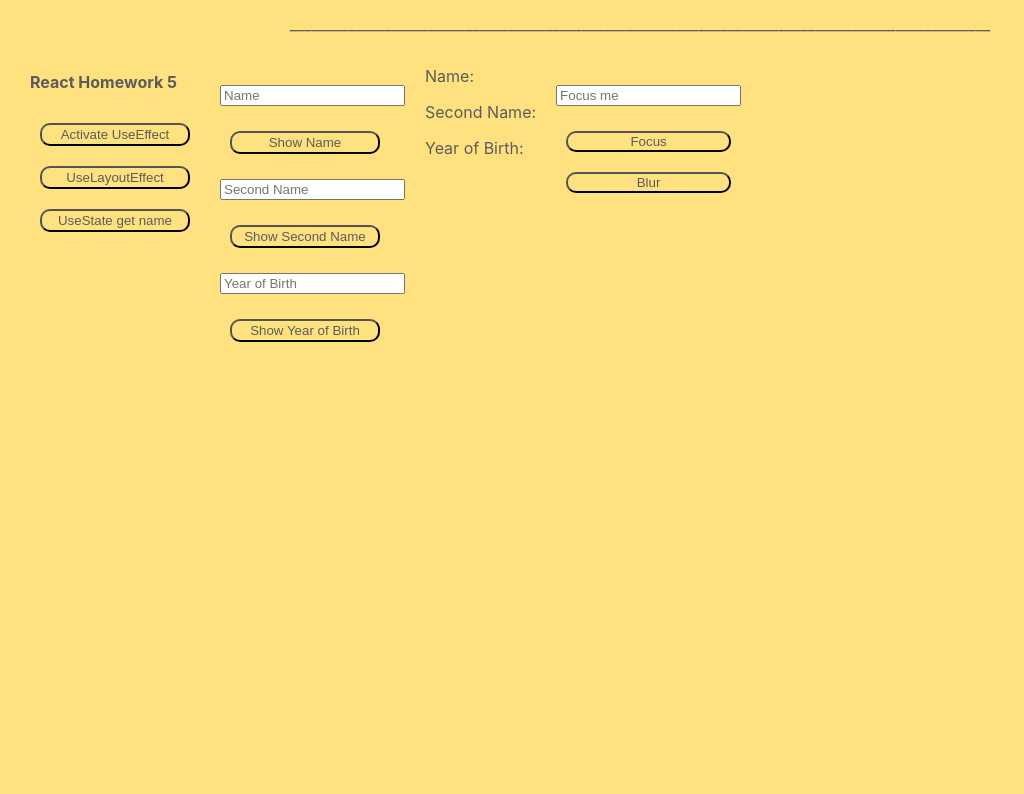
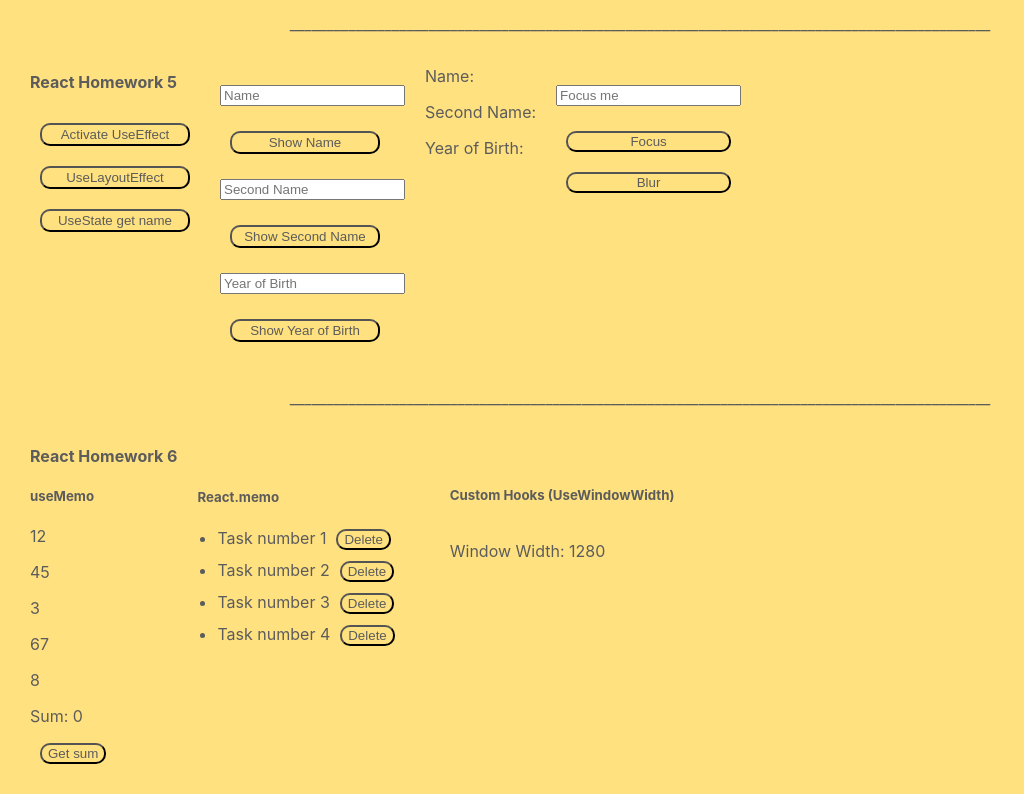
Before and after one commit to JuliaT47/TaskOrganiserReact, a React (Create React App) app: page / in a window 1280 px wide. Shown: the part 437-1231 px from the top of the page, without its empty margins (0-1024 px from the left). Before the commit the page ends 839 px from the top, so only its background shows below. Built offline with nearby package versions, Linux system fonts and the light colour scheme.

Commit message:
React Homework 6

```diff
--- a/src/App.css
+++ b/src/App.css
@@ -74,3 +74,15 @@ input {
 .RefBtn {
   margin: 10px;
 }
+.useMemoDiv {
+  max-height: 100px;
+}
+.h5ReactMemo {
+  margin-top: 65px;
+  margin-left: 20px;
+}
+.customhook {
+  margin: 40px 45px;
+  display: flex;
+  flex-direction: column;
+}
--- a/src/App.js
+++ b/src/App.js
@@ -13,6 +13,7 @@ import UseEffectHook, {
   UseRefHook,
   UseStateHook,
 } from "./ReactHomework5";
+import UseMemoHook, { ReactMemo, UseWindowWidth } from "./ReactHomework6";
 
 function App() {
   const component = "non-functional";
@@ -42,6 +43,14 @@ function App() {
         <UseReducerHook />
         <UseRefHook />
       </div>
+      <p className="break">
+        ________________________________________________________________________________________________
+      </p>
+      <div className="Hooks">
+        <UseMemoHook />
+        <ReactMemo />
+        <UseWindowWidth />
+      </div>
     </div>
   );
 }
--- /dev/null
+++ b/src/ReactHomework6.js
@@ -0,0 +1,89 @@
+import React, { useEffect, useMemo, useState } from "react";
+import { v4 as uuidv4 } from "uuid";
+
+// useMemo
+function UseMemoHook() {
+  const [list, setList] = useState([12, 45, 3, 67, 8]);
+  const [sum, setSum] = useState(0);
+
+  const memoList = useMemo(() => {
+    return list;
+  }, [list]);
+  const calculateSum = (arr) => {
+    return arr.reduce((acc, curr) => acc + curr, 0);
+  };
+  const handleListChange = () => {
+    const calculatedSum = calculateSum(list);
+    setSum(calculatedSum);
+  };
+  return (
+    <div>
+      <h4>React Homework 6</h4>
+      <h5>useMemo</h5>
+      {memoList.map((item, index) => (
+        <p key={index}>{item}</p>
+      ))}
+      <p>Sum: {sum}</p>
+      <button onClick={handleListChange}>Get sum</button>
+    </div>
+  );
+}
+export default UseMemoHook;
+
+//React.memo
+const Task = React.memo(({ task, onDelete }) => {
+  return (
+    <li>
+      {task.name}
+      <button onClick={() => onDelete(task.id)}>Delete</button>
+    </li>
+  );
+});
+function ReactMemo() {
+  const [tasks, setTasks] = useState([
+    { id: uuidv4(), name: "Task number 1" },
+    { id: uuidv4(), name: "Task number 2" },
+    { id: uuidv4(), name: "Task number 3" },
+    { id: uuidv4(), name: "Task number 4" },
+  ]);
+
+  const handleTaskDelete = (taskId) => {
+    const updatedTasks = tasks.filter((task) => task.id !== taskId);
+    setTasks(updatedTasks);
+  };
+  return (
+    <div>
+      <h5 className="h5ReactMemo">React.memo</h5>
+      <ul>
+        {tasks.map((task) => (
+          <Task key={task.id} task={task} onDelete={handleTaskDelete} />
+        ))}
+      </ul>
+    </div>
+  );
+}
+
+export { ReactMemo };
+
+//Custom Hook
+
+export const UseWindowWidth = () => {
+  const [windowWidth, setWindowWidth] = useState(window.innerWidth);
+
+  useEffect(() => {
+    const handleResize = () => {
+      setWindowWidth(window.innerWidth);
+    };
+    window.addEventListener("resize", handleResize);
+    return () => {
+      window.removeEventListener("resize", handleResize);
+    };
+  }, []);
+
+  return (
+    <div className="customhook">
+      <h5>Custom Hooks (UseWindowWidth)</h5>
+      <p>Window Width: {windowWidth}</p>
+    </div>
+  );
+};
```
Also changed, not shown: 11 other files (tests, documents, lock files or other folders).
